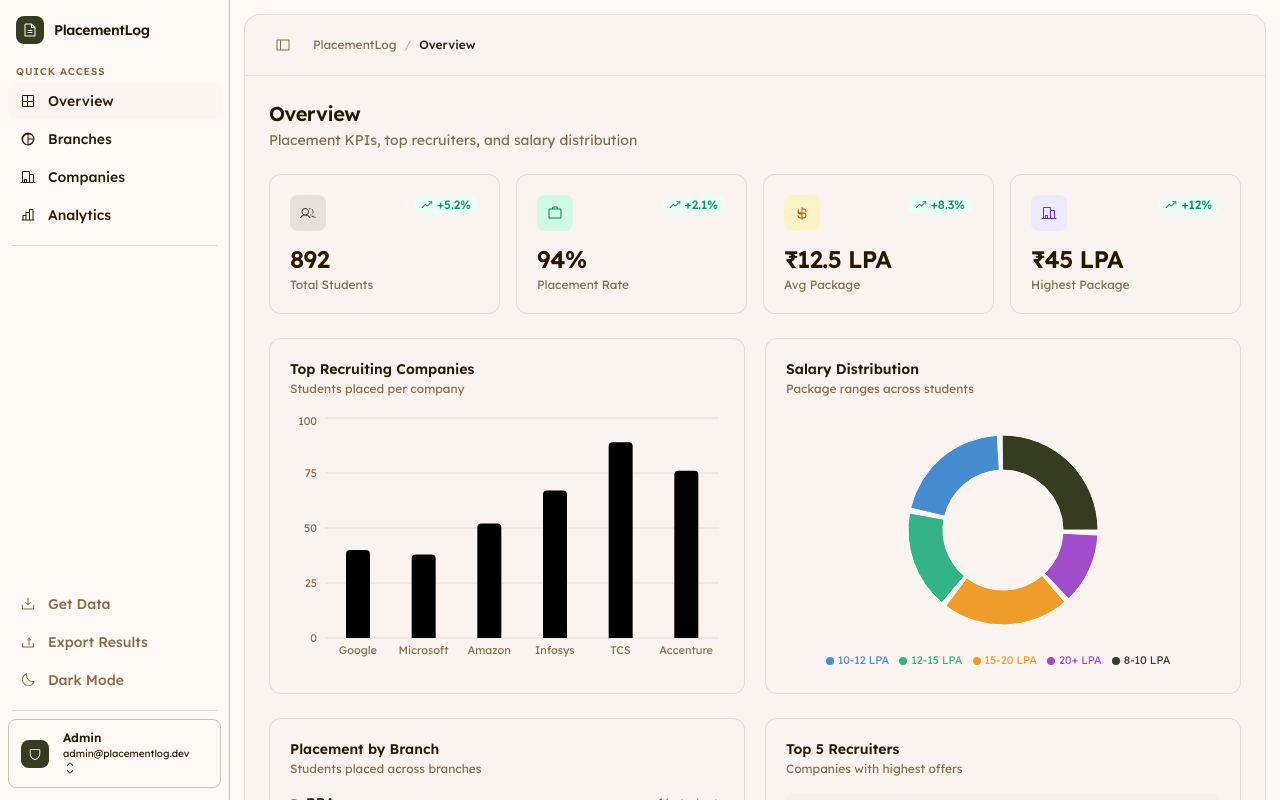
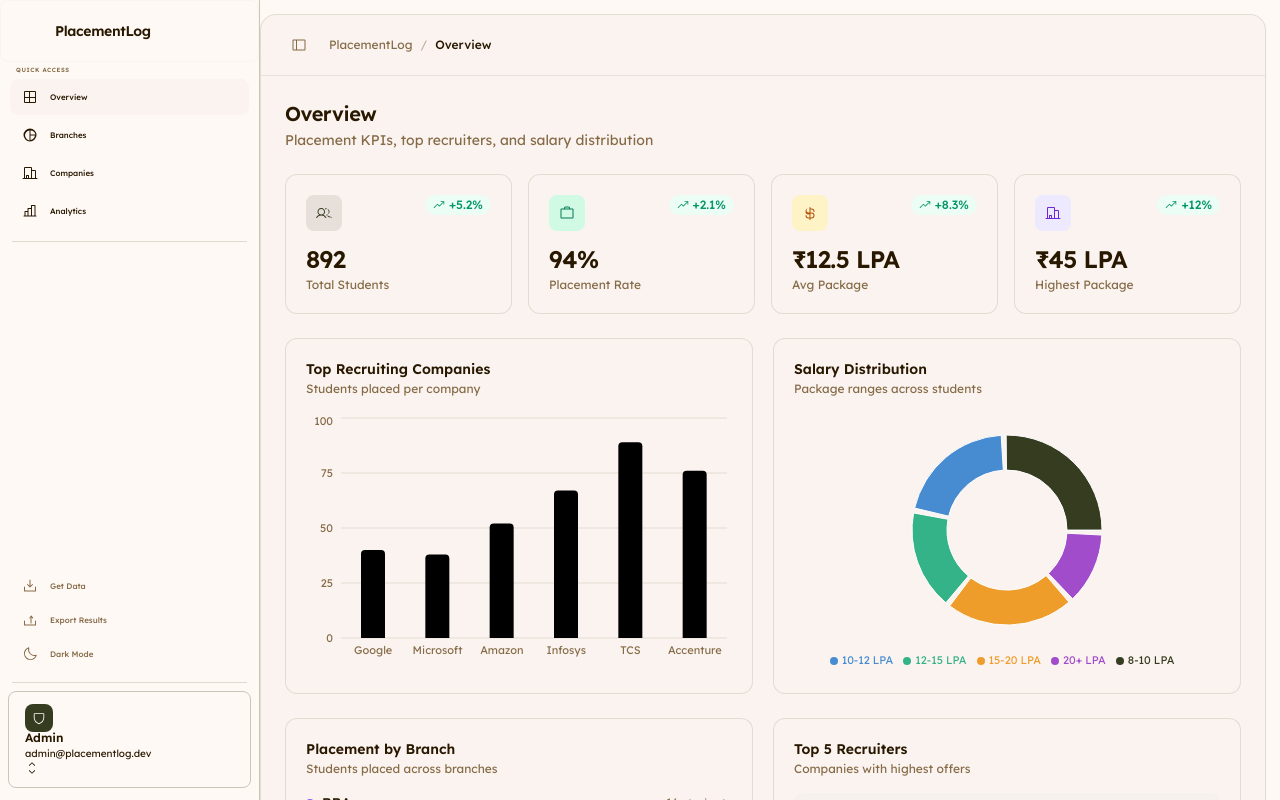
Before and after one commit to hebuildapps/placement-admin, a Next.js app: page /dashboard in a window 1280 px wide. Built offline with nearby package versions, Linux system fonts and the light colour scheme.

Commit message:
fix: design changes in sidebar

```diff
--- a/app/dashboard/page.tsx
+++ b/app/dashboard/page.tsx
@@ -69,7 +69,7 @@ export default function PlacementStats() {
       {/* ── Main area ────────────────────────────────────────────── */}
       <div className="flex-1 flex flex-col overflow-hidden">
         {/* Inner scrollable content with padding */}
-        <div className="flex-1 overflow-y-auto p-3.5 pl-0 md:p-3.5">
+        <div className="flex-1 overflow-y-auto p-3.5 pl-0 md:p-3.5 md:pl-0">
           {/* Rounded main content shell */}
           <div className="min-h-full rounded-2xl bg-card border border-border/50 shadow-sm flex flex-col">
 
--- a/components/sidebar.tsx
+++ b/components/sidebar.tsx
@@ -196,16 +196,17 @@ export default function Sidebar({
     <>
       <aside
         className={`
-          flex flex-col h-screen border-r border-border bg-background
+          flex flex-col h-screen border-r border-r-transparent bg-background
           transition-all duration-300 ease-in-out flex-shrink-0
-          ${collapsed ? "w-[64px]" : "w-[230px]"}
+          hover:border-r-border
+          ${collapsed ? "w-[64px]" : "w-[260px]"}
         `}
       >
         {/* ── Logo ──────────────────────────────────────────── */}
         <div
-          className={`flex items-center gap-2.5 px-4 py-4 mb-1 ${collapsed ? "justify-center px-0" : ""}`}
+          className={`flex items-center gap-2.5 rounded-lg border border-card border-brightness-125 px-4 py-4 mb-1 ${collapsed ? "justify-center px-0" : ""}`}
         >
-          <div className="w-7 h-7 rounded-lg bg-primary flex items-center justify-center flex-shrink-0">
+          <div className="w-7 h-7 rounded-lg bg-transparent flex items-center justify-center flex-shrink-0">
             <svg
               className="w-4 h-4 text-primary-foreground"
               viewBox="0 0 256 256"
@@ -223,13 +224,13 @@ export default function Sidebar({
 
         {/* ── Nav group label ────────────────────────────────── */}
         {!collapsed && (
-          <p className="text-[10px] font-semibold uppercase tracking-widest text-muted-foreground px-4 mb-1">
+          <p className="text-[6px] font-semibold uppercase tracking-widest text-muted-foreground px-4 mb-1">
             Quick access
           </p>
         )}
 
         {/* ── Nav items ─────────────────────────────────────── */}
-        <nav className="flex flex-col gap-0.5 px-2">
+        <nav className="flex flex-col gap-0.5 px-2.5">
           {navItems.map((item) => {
             const isActive = activeTab === item.tab && item.id !== "analytics";
             // analytics links to overall as secondary entry
@@ -247,13 +248,13 @@ export default function Sidebar({
                   ${collapsed ? "justify-center px-0 py-2.5 w-full" : "px-3 py-2"}
                   ${
                     effectiveActive
-                      ? "bg-card/60 text-foreground"
+                      ? "bg-card brightness-115 text-foreground"
                       : "text-foreground hover:bg-card/60 hover:text-foreground"
                   }
                 `}
               >
-                <span className="flex-shrink-0">{item.icon}</span>
-                {!collapsed && <span>{item.label}</span>}
+                <span className="flex-shrink-0 text-[8px]">{item.icon}</span>
+                {!collapsed && <span className="text-[8px]">{item.label}</span>}
               </button>
             );
           })}
@@ -263,14 +264,14 @@ export default function Sidebar({
         <div className="mx-3 my-3 border-t border-border/60" />
 
         {/* ── Bottom actions ────────────────────────────────── */}
-        <div className={`flex flex-col gap-0.5 px-2 mt-auto pb-1`}>
+        <div className={`flex flex-col gap-0.5 px-2.5 mt-auto pb-1`}>
 
           {/* Get Data */}
           <button
             onClick={() => setUploadModalOpen(true)}
             title={collapsed ? "Get Data" : undefined}
             className={`
-              flex items-center gap-3 rounded-lg text-sm font-medium text-muted-foreground
+              flex items-center gap-3 rounded-lg text-[8px] font-medium text-muted-foreground
               hover:bg-muted/60 hover:text-foreground transition-all duration-150 cursor-pointer
               ${collapsed ? "justify-center px-0 py-2.5 w-full" : "px-3 py-2"}
             `}
@@ -285,7 +286,7 @@ export default function Sidebar({
             disabled={exporting}
             title={collapsed ? "Export Results" : undefined}
             className={`
-              flex items-center gap-3 rounded-lg text-sm font-medium text-muted-foreground
+              flex items-center gap-3 rounded-lg text-[8px] font-medium text-muted-foreground
               hover:bg-muted/60 hover:text-foreground transition-all duration-150 cursor-pointer
               disabled:opacity-50 disabled:cursor-not-allowed
               ${collapsed ? "justify-center px-0 py-2.5 w-full" : "px-3 py-2"}
@@ -300,7 +301,7 @@ export default function Sidebar({
             onClick={toggleTheme}
             title={collapsed ? (theme === "dark" ? "Light Mode" : "Dark Mode") : undefined}
             className={`
-              flex items-center gap-3 rounded-lg text-sm font-medium text-muted-foreground
+              flex items-center gap-3 rounded-lg text-[8px] font-medium text-muted-foreground
               hover:bg-muted/60 hover:text-foreground transition-all duration-150 cursor-pointer
               ${collapsed ? "justify-center px-0 py-2.5 w-full" : "px-3 py-2"}
             `}
@@ -325,16 +326,17 @@ export default function Sidebar({
             onClick={() => setAccountOpen((v) => !v)}
             title={collapsed ? "Admin" : undefined}
             className={`
-              w-full flex items-center gap-2.5 rounded-lg border border-border hover:bg-muted/60 transition-all duration-150 cursor-pointer
+              w-full flex items-center gap-2.5 rounded-lg border border-border border-brightness-125 hover:bg-muted/60 transition-all duration-150 cursor-pointer
               ${collapsed ? "justify-center px-0 py-2" : "px-3 py-2"}
             `}
           >
             {/* Avatar */}
-            <div className="w-7 h-7 rounded-lg bg-primary flex items-center justify-center flex-shrink-0">
-              <IconShield className="w-3.5 h-3.5 text-primary-foreground" />
-            </div>
+
             {!collapsed && (
               <div className="hover:bg-card/60 p-1 rounded-lg">
+                <div className="w-7 h-7 rounded-lg bg-primary flex items-center justify-center flex-shrink-0">
+                  <IconShield className="w-3.5 h-3.5 text-primary-foreground" />
+                </div>
                 <div className="flex-1 text-left min-w-0">
                   <p className="text-xs font-semibold text-foreground leading-none truncate">
                     Admin
```
